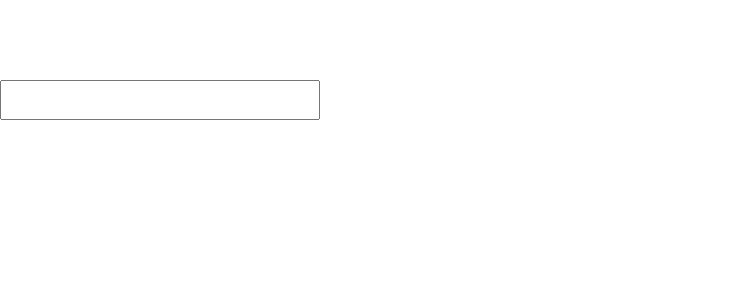
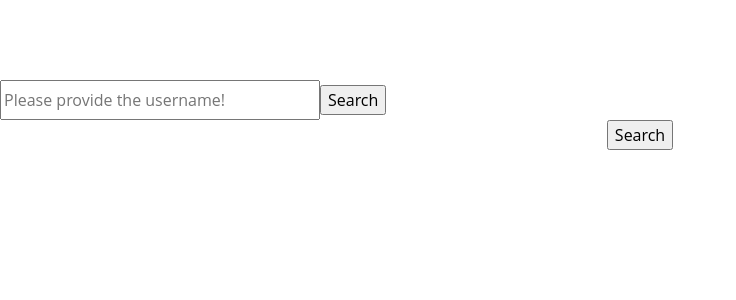
Before and after one commit to MaNaSDeo/Full-Stack-Autonomize-AI, a React (Vite) app in the folder frontend/: page / in a window 1280 px wide. Shown: the top 300 px of the page, without its empty margins (0-736 px from the left). Built offline with nearby package versions, Linux system fonts and the light colour scheme.

Commit message:
Basuc redux setup and workflow

```diff
--- a/frontend/src/App.tsx
+++ b/frontend/src/App.tsx
@@ -1,10 +1,18 @@
 import styles from "./App.module.scss";
+import Button from "./Components/Button";
 import InputBox from "./Components/InputBox";
 
+import store from "./store";
+import { Provider, useSelector } from "react-redux";
+import { InputState } from "./store/types";
+
 function App() {
+  const { inputText } = useSelector((state: InputState) => state);
   return (
     <div className={styles.app}>
+      <h1>{inputText}</h1>
       <InputBox />
+      <Button />
     </div>
   );
 }
--- a/frontend/src/Components/Button/index.tsx
+++ b/frontend/src/Components/Button/index.tsx
@@ -0,0 +1,5 @@
+function Button() {
+  return <button>Search</button>;
+}
+
+export default Button;
--- a/frontend/src/Components/InputBox/index.tsx
+++ b/frontend/src/Components/InputBox/index.tsx
@@ -1,11 +1,34 @@
+import { useState } from "react";
+import { useDispatch } from "react-redux";
+import { setInputText } from "../../store/actions";
+
 import styles from "./InputBox.module.scss";
 
-function index() {
+function InputBox() {
+  const [inputValue, setInputValue] = useState<string>("");
+  const dispatch = useDispatch();
+
+  const handleInputChange = (e: React.ChangeEvent<HTMLInputElement>) => {
+    setInputValue(e.target.value);
+  };
+
+  const handleSubmit = () => {
+    dispatch(setInputText(inputValue));
+    // You can also reset the input value or perform any other actions here
+    setInputValue("");
+  };
   return (
     <div className={styles.main}>
-      <input type="text" className={styles.inputBox} />
+      <input
+        type="text"
+        onChange={handleInputChange}
+        value={inputValue}
+        placeholder="Please provide the username!"
+        className={styles.inputBox}
+      />
+      <button onClick={handleSubmit}>Search</button>
     </div>
   );
 }
 
-export default index;
+export default InputBox;
--- a/frontend/src/main.tsx
+++ b/frontend/src/main.tsx
@@ -1,10 +1,14 @@
-import React from 'react'
-import ReactDOM from 'react-dom/client'
-import App from './App.tsx'
-import './index.css'
+import React from "react";
+import ReactDOM from "react-dom/client";
+import App from "./App.tsx";
+import "./index.css";
 
-ReactDOM.createRoot(document.getElementById('root')!).render(
-  <React.StrictMode>
-    <App />
-  </React.StrictMode>,
-)
+import store from "./store";
+import { Provider } from "react-redux";
+ReactDOM.createRoot(document.getElementById("root")!).render(
+  <Provider store={store}>
+    <React.StrictMode>
+      <App />
+    </React.StrictMode>
+  </Provider>
+);
--- /dev/null
+++ b/frontend/src/store/actions.ts
@@ -0,0 +1,8 @@
+import { ActionTypes } from "./types";
+
+export const setInputText = (text: string) => ({
+  type: ActionTypes.SET_INPUT_TEXT,
+  payload: text,
+});
+
+export type InputActions = ReturnType<typeof setInputText>;
--- /dev/null
+++ b/frontend/src/store/index.ts
@@ -0,0 +1,6 @@
+import { createStore } from "redux";
+import inputReducer from "./reducer";
+
+const store = createStore(inputReducer);
+
+export default store;
--- /dev/null
+++ b/frontend/src/store/reducer.ts
@@ -0,0 +1,20 @@
+import { ActionTypes, type InputState } from "./types";
+import { type InputActions } from "./actions";
+
+const initialState: InputState = {
+  inputText: "",
+};
+
+const inputReducer = (
+  state = initialState,
+  action: InputActions
+): InputState => {
+  switch (action.type) {
+    case ActionTypes.SET_INPUT_TEXT:
+      return { ...state, inputText: action.payload };
+    default:
+      return state;
+  }
+};
+
+export default inputReducer;
--- /dev/null
+++ b/frontend/src/store/types.ts
@@ -0,0 +1,7 @@
+export enum ActionTypes {
+  SET_INPUT_TEXT = "SET_INPUT_TEXT",
+}
+
+export interface InputState {
+  inputText: string;
+}
```
Also changed, not shown: frontend/package.json (+7 -1 lines), frontend/src/types.ts (added), 2 other files (tests, documents, lock files or other folders).
